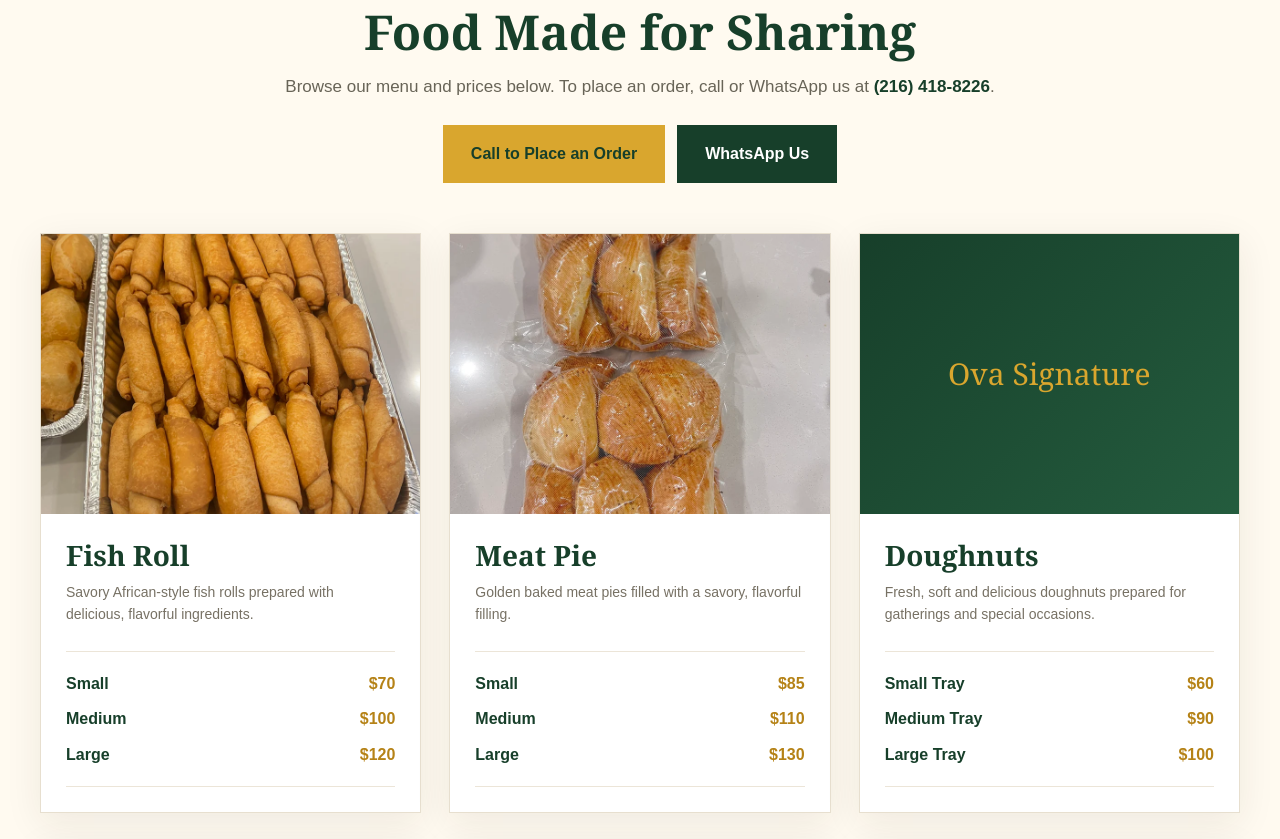
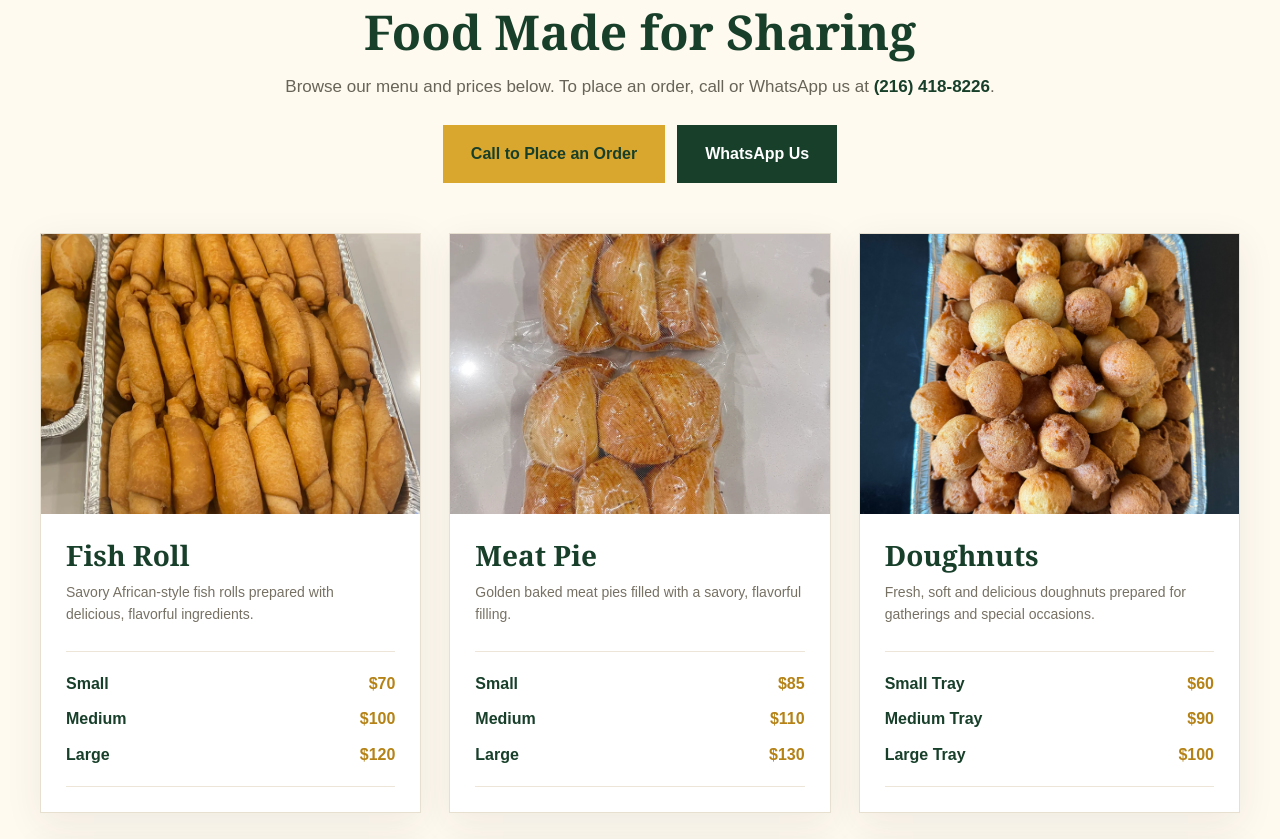
Before and after one commit to Betrand1999/ova-signature-website, a Flask app: page / in a window 1280 px wide. Shown: the part 1181-2020 px from the top of the page. Run offline with Flask 3, Linux system fonts and the light colour scheme.

Commit message:
Update Ova Signature menu and add food images

```diff
--- a/templates/index.html
+++ b/templates/index.html
@@ -204,10 +204,16 @@
 
         <!-- DOUGHNUTS -->
         <article class="menu-card">
-          <div class="food-placeholder">
-            <span>Ova Signature</span>
-          </div>
-
+          <img
+            src="{{ url_for('static', filename='images/Doughnuts.jpeg') }}"
+            alt="Doughnuts from Ova Signature"
+            class="clickable-food"
+            onclick="openModal(
+            '{{ url_for('static', filename='images/Doughnuts.jpeg') }}',
+            'Doughnuts',
+            'Small Tray $60 • Medium Tray $90 • Large Tray $100'
+          )"
+          />
           <div class="menu-card-content">
             <h3>Doughnuts</h3>
 
```
Also changed, not shown: static/images/9f1041cd-0ea5-40fb-8261-3a8a126facf2.png (added), static/images/Doughnuts.jpeg (added), static/images/Menu.png (added), static/images/cornchaff,.jpeg (added), 1 other file.
